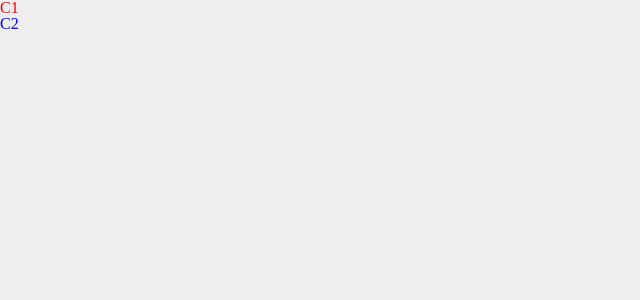
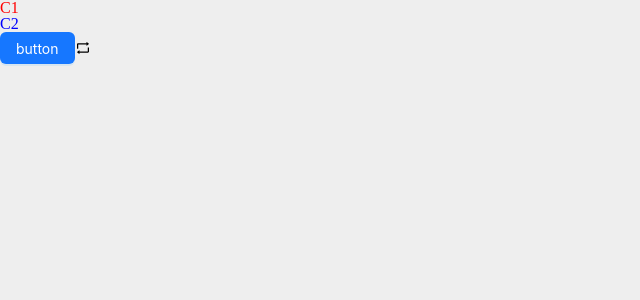
Before and after one commit to skyclouds2001/Frontend-Learning, a React (Vite) app in the folder React-Backstage-Manage-System/: page / in a window 1280 px wide. Shown: the top 300 px of the page, without its empty margins (0-640 px from the left). Built offline with nearby package versions, Linux system fonts and the light colour scheme.

Commit message:
feat: import ant design

```diff
--- a/React-Backstage-Manage-System/package.json
+++ b/React-Backstage-Manage-System/package.json
@@ -10,6 +10,7 @@
     "preview": "vite preview"
   },
   "dependencies": {
+    "antd": "^5.1.2",
     "react": "^18.2.0",
     "react-dom": "^18.2.0",
     "react-redux": "^8.0.5",
--- a/React-Backstage-Manage-System/src/App.tsx
+++ b/React-Backstage-Manage-System/src/App.tsx
@@ -1,3 +1,5 @@
+import { Button } from 'antd'
+import { RetweetOutlined } from '@ant-design/icons'
 import C1 from '@/components/C1'
 import C2 from '@/components/C2'
 
@@ -6,6 +8,8 @@
     <div className="App">
       <C1 />
       <C2 />
+      <Button type="primary">button</Button>
+      <RetweetOutlined />
     </div>
   )
 }
```
Also changed, not shown: 1 other file (tests, documents, lock files or other folders).
